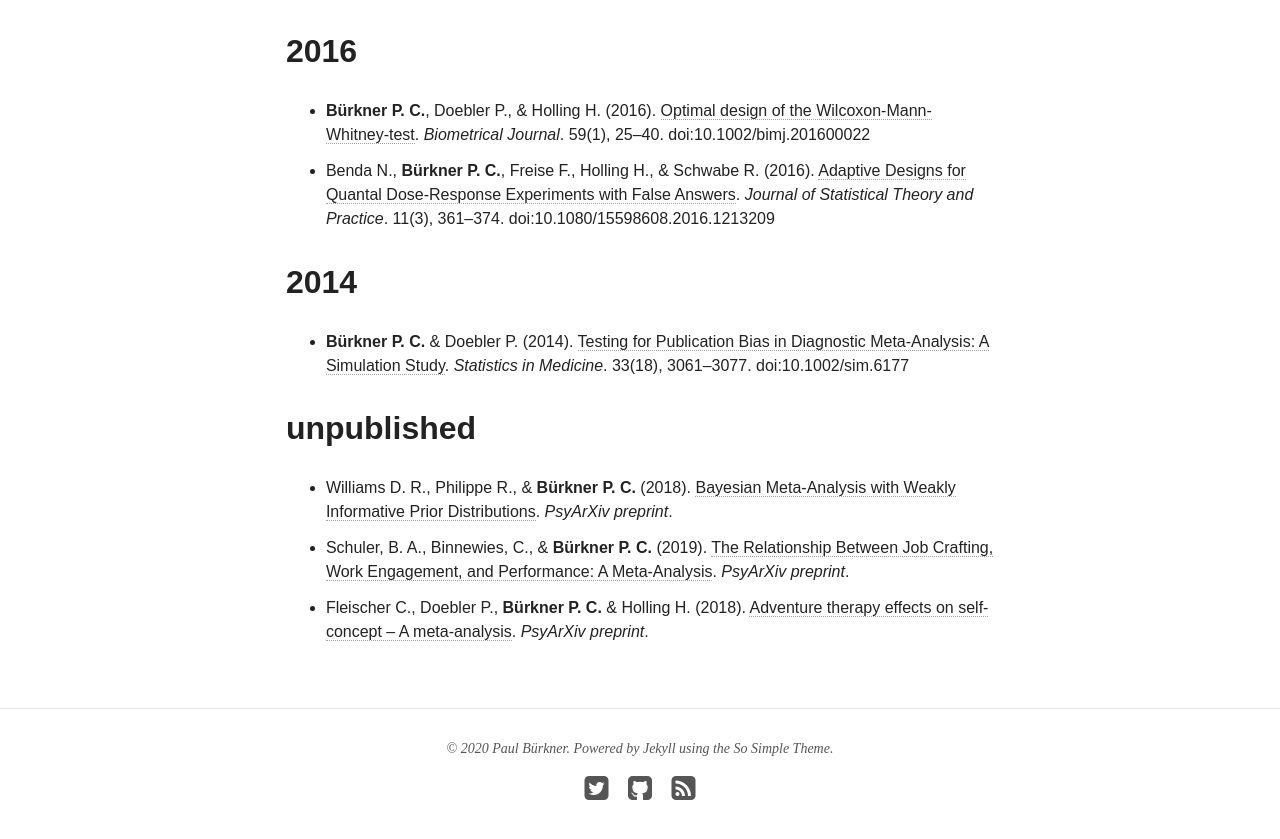
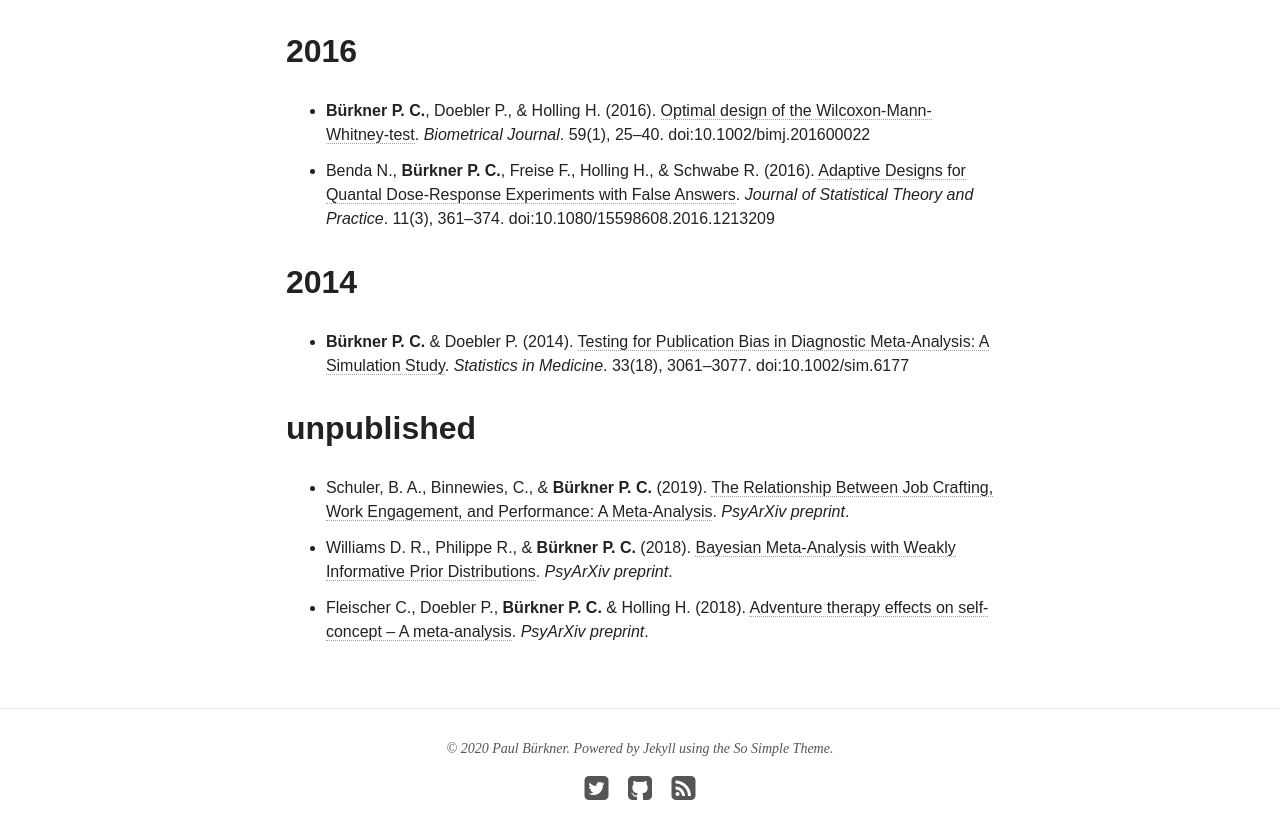
Before and after one commit to paul-buerkner/paul-buerkner.github.io, a Jekyll site: the page built from publications/index.md, in a window 1280 px wide and 900 px high, scrolled down 5554 px. Shown: the top 839 px of the window. Built offline with Jekyll 4.4.1, drawn with Linux system fonts in a browser that asks for light colours; nearby versions of some CDN libraries.

Commit message:
minor cleaning

```diff
--- a/publications/index.md
+++ b/publications/index.md
@@ -87,6 +87,6 @@
 
 ## unpublished
 
+* Schuler, B. A., Binnewies, C., & **Bürkner P. C.** (2019). [The Relationship Between Job Crafting, Work Engagement, and Performance: A Meta-Analysis](https://psyarxiv.com/xpf2v/). *PsyArXiv preprint*.
 * Williams D. R., Philippe R., & **Bürkner P. C.** (2018). [Bayesian Meta-Analysis with Weakly Informative Prior Distributions](https://psyarxiv.com/7tbrm/). *PsyArXiv preprint*.
-* Schuler, B. A., Binnewies, C., & **Bürkner P. C.** (2019). [The Relationship Between Job Crafting, Work Engagement, and Performance: A Meta-Analysis](https://psyarxiv.com/xpf2v/). *PsyArXiv preprint*.
 * Fleischer C., Doebler P., **Bürkner P. C.** & Holling H. (2018). [Adventure therapy effects on self-concept – A meta-analysis](https://psyarxiv.com/c7y9a). *PsyArXiv preprint*.
```
